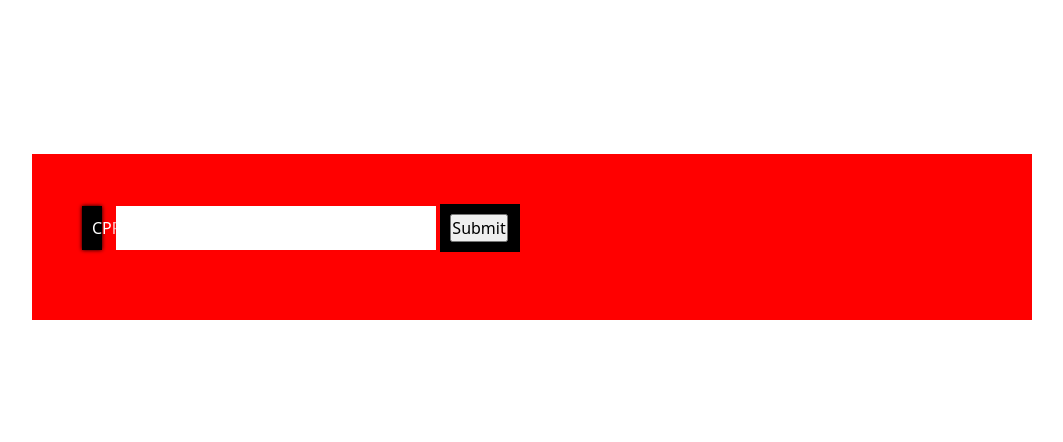
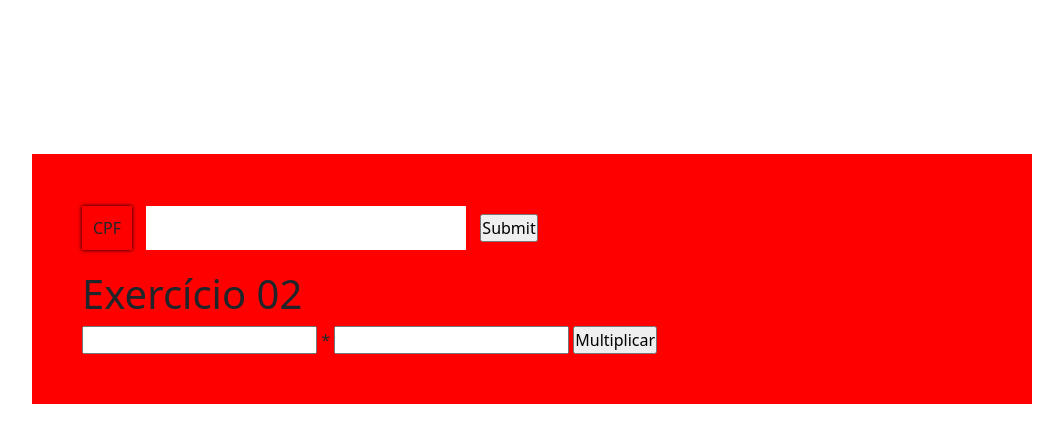
Before and after one commit to viniciustvs/aula05, a plain HTML site: page index.html in a window 1280 px wide. Shown: the whole page, without its empty margins (108-1171 px from the left). Drawn offline with Linux system fonts and the light colour scheme.

Commit message:
first commit

```diff
--- a/css/estilo.css
+++ b/css/estilo.css
@@ -13,9 +13,9 @@
     }
 
     .CPF {
-        background-color: black;
+        background-color: black
         color: white;
-        width: 10px;
+        width: 50px;
         box-shadow: 0px 0px 4px #000;
         text-align: center;
         margin: 0 auto;
@@ -42,7 +42,7 @@
     }
     .enviar {
         width: 80px;
-        background-color: black;
+        background-color: red;
     }
         .campo {
             background-color: red;
--- a/index.html
+++ b/index.html
@@ -32,5 +32,22 @@
         alert('O seu CPF é: ' + cpf.value + '.');
     }
     </script>
+    <h1>Exercício 02</h1>
+
+    <input type="number" name="numero1" id="numero1" class="numero1"> *
+    <input type="number" name="numero2" id="numero2" class="numero2">
+    <input type="submit" value="Multiplicar" onclick="multiplicar()">
+    <div class="resultado" id="resultado"></div>
+    <script>
+        function multiplicar () {
+            let numero1 = document.getElementById('numero1');
+            let numero2 = document.getElementById('numero2');
+            let resultado = document.getElementById('resultado');
+            let valor1 = Number(numero1.value);
+            let valor2 = Number(numero2.value);
+            let multiplicacao = valor1 * valor2;
+            resultado.innerHTML = 'O valor da multiplicação entre ' + valor1 + ' e ' + valor2 + ' é igual a ' + multiplicacao;
+        }
+    </script>
 </body>
 </html>
```
